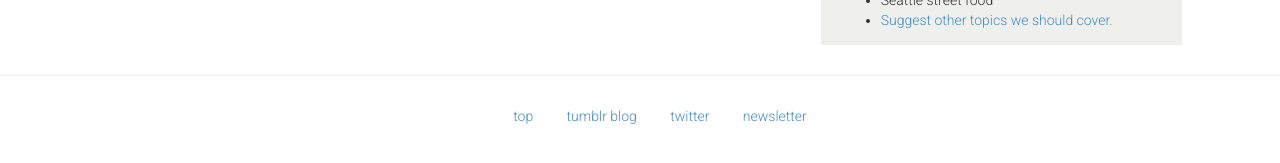
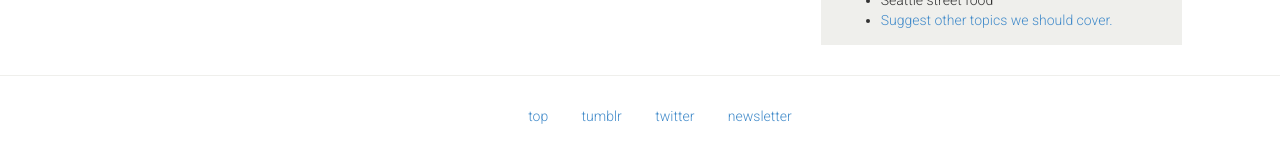
Before and after one commit to seattleio/seattleio.github.com, a Jekyll site: the page built from index.html, in a window 1280 px wide. Shown: the part 2014-2177 px from the top of the page. Built offline with Jekyll 4.4.1, drawn with Linux system fonts in a browser that asks for light colours; comment, search, counter and statistics services are not loaded.

Commit message:
edit text

```diff
--- a/_layouts/default.html
+++ b/_layouts/default.html
@@ -38,7 +38,7 @@
     <div class="col-lg-12">
       <ul>
         <li><a href="#">top</a></li>
-        <li><a href="http://seattleio.tumblr.com" id="interwebs-tumblr" target="_blank">tumblr blog</a></li>
+        <li><a href="http://seattleio.tumblr.com" id="interwebs-tumblr" target="_blank">tumblr</a></li>
         <li><a href="http://twitter.com/seattleio" id="interwebs-twitter" target="_blank">twitter</a></li>
         <li><a href="http://eepurl.com/Da5HH" id="interwebs-mailchimp" target="_blank">newsletter</a></li>
       </ul>
```
